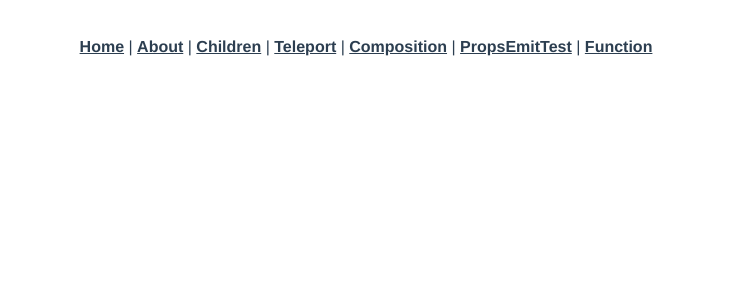
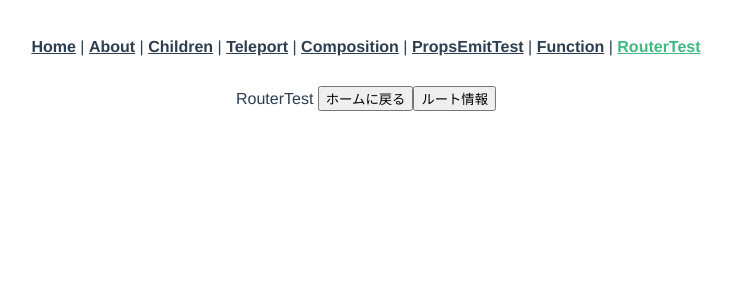
Before and after one commit to ABenn17282002/Vue_Project, a Vue app in the folder vueApp/vue-sample/: page /router-test in a window 1280 px wide. Shown: the top 300 px of the page, without its empty margins (274-1006 px from the left). Built offline with nearby package versions, Linux system fonts and the light colour scheme.

Commit message:
Vue3(setup(vue_router))

```diff
--- a/vueApp/vue-sample/src/App.vue
+++ b/vueApp/vue-sample/src/App.vue
@@ -7,7 +7,8 @@
       <router-link to="/teleport-test">Teleport</router-link> |
       <router-link to="/composition-test">Composition</router-link> |
       <router-link to="/props-emit-test">PropsEmitTest</router-link> |
-      <router-link to="/function-test">Function</router-link>
+      <router-link to="/function-test">Function</router-link> |
+      <router-link to="/router-test">RouterTest</router-link>
     </nav>
     <router-view
       :setupBooks="setupBooks"
--- a/vueApp/vue-sample/src/router/index.js
+++ b/vueApp/vue-sample/src/router/index.js
@@ -5,6 +5,7 @@
 import CompositionTest from "@/views/CompositionTest";
 import PropsEmitTest from "@/views/PropsEmitTest";
 import FunctionTest from "@/views/FunctionTest";
+import RouterTest from "@/views/RouterTest";
 
 const routes = [
   {
@@ -38,6 +39,11 @@
     component: FunctionTest,
   },
   {
+    path: "/router-test",
+    name: "RouterTest",
+    component: RouterTest,
+  },
+  {
     path: "/about",
     name: "about",
     // route level code-splitting
--- /dev/null
+++ b/vueApp/vue-sample/src/views/RouterTest.vue
@@ -0,0 +1,32 @@
+<template>
+  <div>
+    RouterTest
+    <button @click="goHome">ホームに戻る</button>
+    <button @click="checkRoutePath">ルート情報</button>
+  </div>
+</template>
+
+<script>
+import { useRouter, useRoute } from "vue-router";
+export default {
+  setup() {
+    const router = useRouter();
+    const route = useRoute();
+
+    const goHome = () => {
+      router.push("/");
+    };
+
+    const checkRoutePath = () => {
+      console.log(route.path);
+    };
+
+    return {
+      goHome,
+      checkRoutePath,
+    };
+  },
+};
+</script>
+
+<style></style>
```
